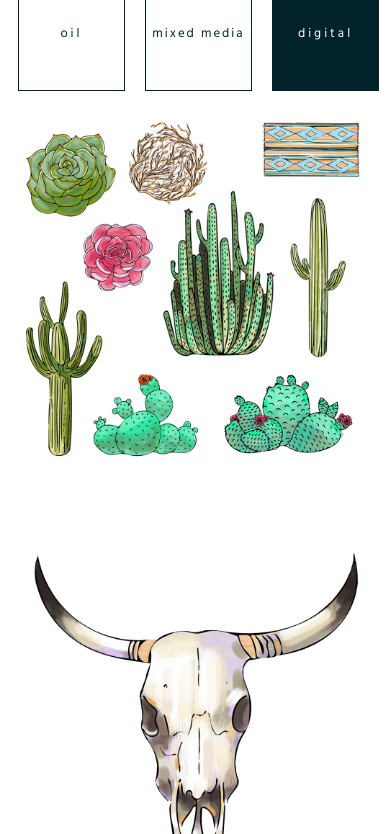
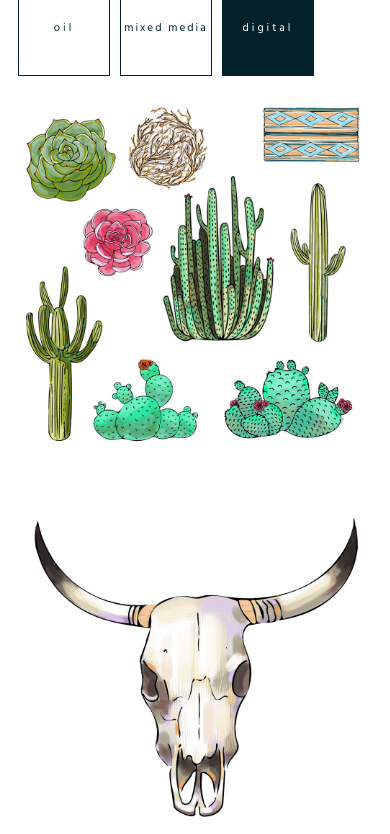
Before and after one commit to oliviaschafer/oliviaschafer.github.io, a plain HTML site: page pages/digital.html in a window 390 px wide. Shown: the part 142-976 px from the top of the page. Drawn offline with Linux system fonts and the light colour scheme; a web font is replaced by a local one.

Commit message:
mobile optimizations

```diff
--- a/style.css
+++ b/style.css
@@ -125,7 +125,6 @@ a:active {
 /* containers */
 
 #containers {
-    display: block;
     margin-left: 19%;
     margin-top: 20px;
     min-width: 400px;
@@ -338,7 +337,50 @@ img.photos {
         margin-top: 30px;
         padding-right: 10px;
 
+
     }
+
+    div.container1 {
+    height: 90px;
+    width: 90px;
+
+}
+
+    div.container1 p {
+    padding-top: 23px;
+    text-align: center;
+    font-size: 70%;
+}
+
+    div.container2 {
+    height: 90px;
+    width: 90px;
+    margin-left: 10px;
+
+}
+
+    div.container2 p {
+    padding-top: 23px;
+    text-align: center;
+    font-size: 70%;
+}
+
+      div.container3 {
+    height: 90px;
+    width: 90px;
+    margin-left: 10px;
+}
+
+    div.container3 p {
+    padding-top: 23px;
+    text-align: center;
+    font-size: 70%;
+}
+    img.photos {
+    margin-bottom: 20px;
+
+}
+
 
     .gallery {
         margin-left: 10px;
```
